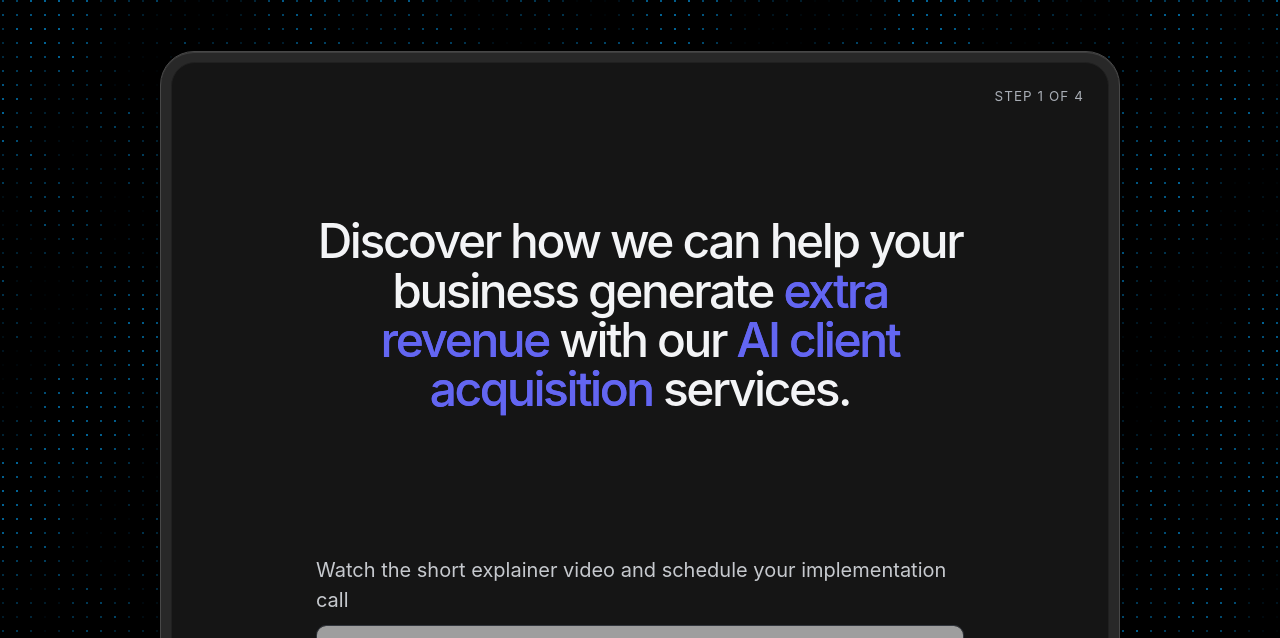
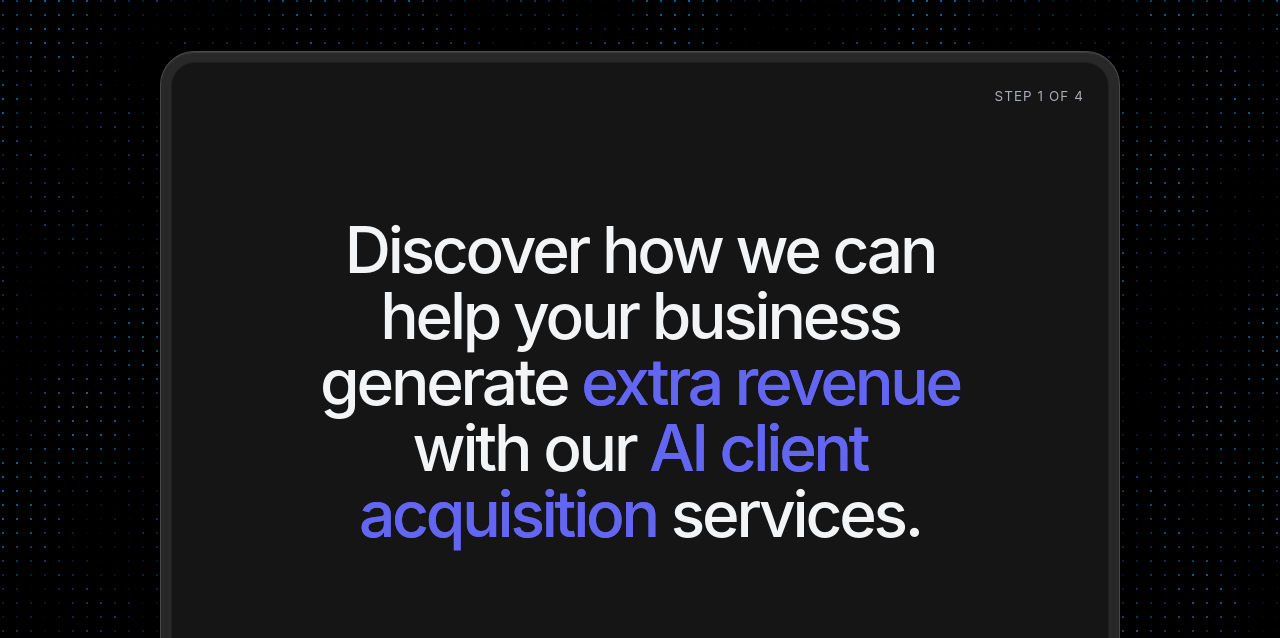
Before and after one commit to kristianneuhen/NeuhenAI, a Flask app: page /acquire in a window 1280 px wide. Shown: the top 638 px of the page. Run offline with Flask 3, Linux system fonts and the light colour scheme; grey boxes are pictures that could not be loaded.

Commit message:
Match acquisition heading size to booking heading

```diff
--- a/static/styles.css
+++ b/static/styles.css
@@ -144,7 +144,7 @@ body:has(.hero-outside) { padding: 0; }
 }
 .acquire-intro .hero-title,
 .acquire-intro .lead { margin-left: auto; margin-right: auto; }
-.acquire-intro .hero-title { color: #f3f4f6; font-size: clamp(1.61rem, 3.74vw, 3.1rem); max-width: none; width: 100%; }
+.acquire-intro .hero-title { color: #f3f4f6; font-size: clamp(2.2rem, 5vw, 4.1rem); max-width: none; width: 100%; }
 .acquire-accent {
   background: linear-gradient(to top, #4f46e5, #6366f1);
   background-clip: text;
```
